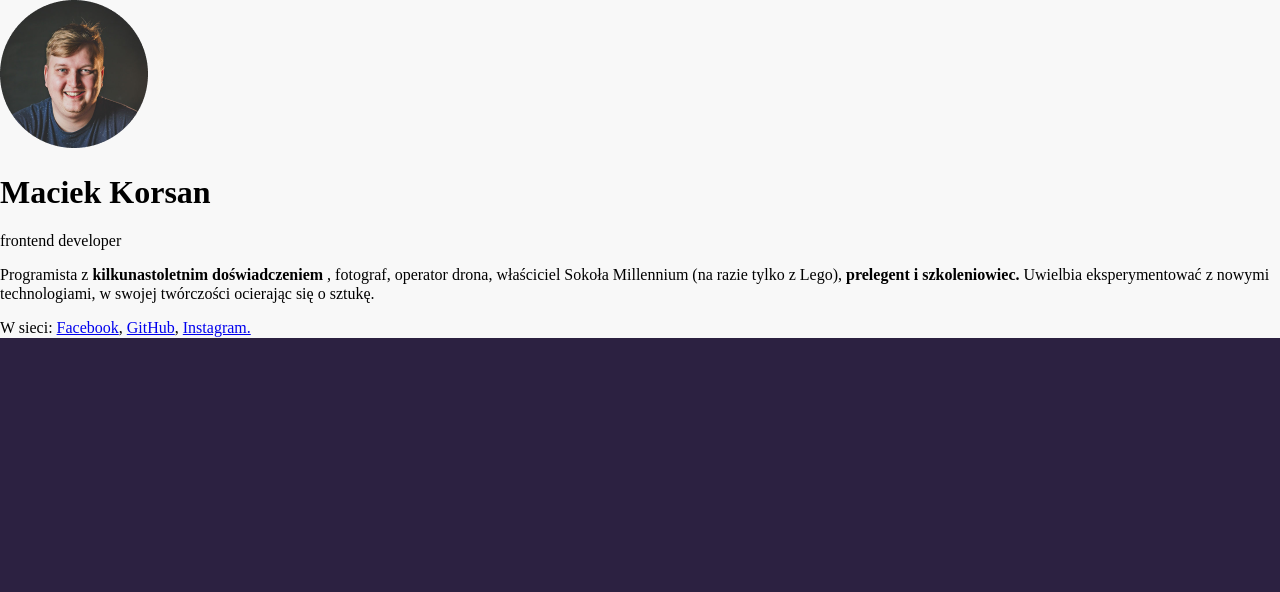
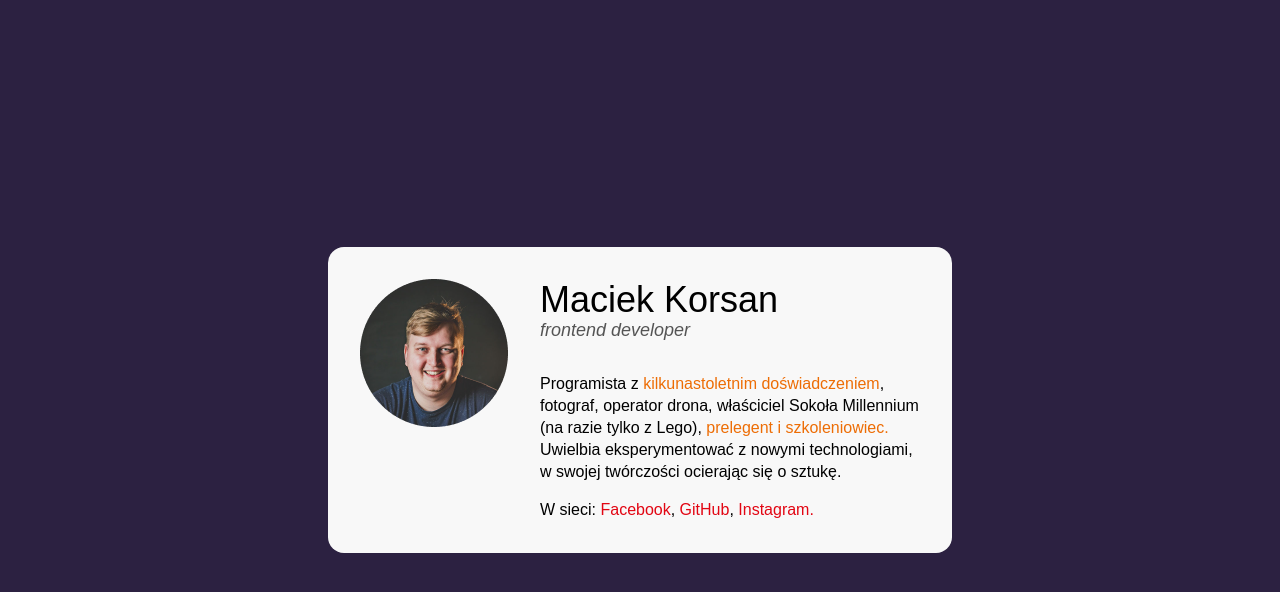
Before and after one commit to bartlomiejzieba/buisness-card, a plain HTML site: page index.html in a window 1280 px wide. Drawn offline with Linux system fonts and the light colour scheme.

Commit message:
feat: styles

```diff
--- a/css/style.css
+++ b/css/style.css
@@ -8,8 +8,62 @@ html {
 
 body {
     background: #2C2141;
+    min-height: 100vh;
+    padding: 16px;
+    display: flex;
+    align-items: center;
+    justify-content: center;
+    font-family: Arial, Helvetica, sans-serif;
 }
 
 .card {
     background: #F8F8F8;
+    border-radius: 16px;
+    max-width: 624px;
+    width: 100%;
+    padding: 32px;
 }
+
+.person {
+    display: flex;
+    align-items: flex-start;
+}
+
+.person__description {
+    font-size: 16px;
+    line-height: 22px;
+}
+
+.person__description--last {
+    margin-bottom: 0;
+}
+
+.person__header {
+    margin-bottom: 32px;
+}
+
+.person__link {
+    color: #E20613;
+    text-decoration: none;
+}
+
+.person__name {
+    margin: 0;
+    font-size: 36px;
+    font-weight: normal;
+}
+
+.person__photo {
+    margin-right: 32px;
+}
+
+.person__position {
+    font-size: 18px;
+    color: #545454;
+    font-style: italic;
+}
+
+.person__special {
+    color: #ED6D05;
+    font-weight: normal;
+}
--- a/index.html
+++ b/index.html
@@ -21,16 +21,19 @@
                 </header>
 
                 <p class="person__description">
-                    Programista z <strong class="person__special"> kilkunastoletnim doświadczeniem </strong>, fotograf, operator drona, właściciel Sokoła
+                    Programista z <strong class="person__special"> kilkunastoletnim doświadczeniem</strong>, fotograf,
+                    operator drona, właściciel Sokoła
                     Millennium
-                    (na razie tylko z Lego), <strong class="person__special">prelegent i szkoleniowiec.</strong> Uwielbia eksperymentować z nowymi technologiami,
+                    (na razie tylko z Lego), <strong class="person__special">prelegent i szkoleniowiec.</strong>
+                    Uwielbia eksperymentować z nowymi technologiami,
                     w
                     swojej twórczości ocierając się o sztukę.
                 </p>
-                <p class="person__description">
-                    W sieci: <a class="person__link" href="#"> Facebook</a>, <a class="person__link" href="#">GitHub</a>, <a class="person__link" href="#">Instagram.</a>
+                <p class="person__description person__description--last">
+                    W sieci: <a class="person__link" href="#"> Facebook</a>, <a class="person__link"
+                        href="#">GitHub</a>, <a class="person__link" href="#">Instagram.</a>
 
-                    </p>
+                </p>
             </div>
         </article>
 
```
